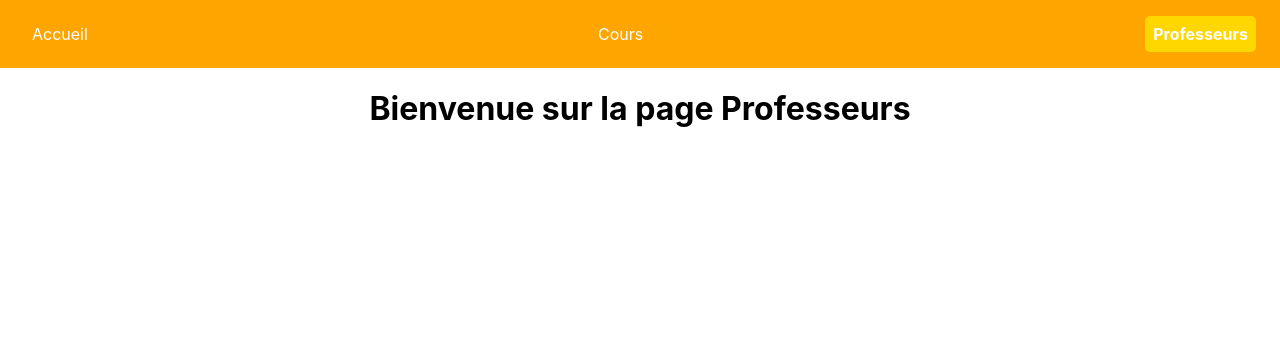
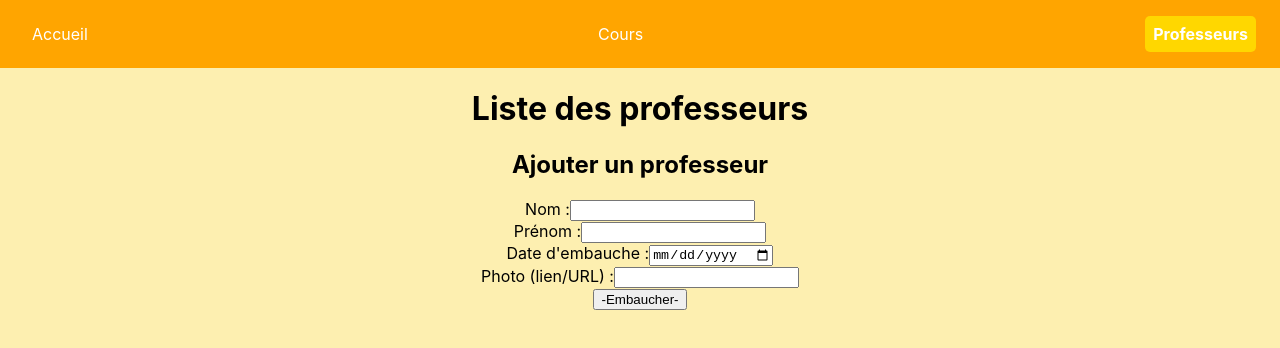
Before and after one commit to MouadMalhoud/Cegep-React, a React (Create React App) app: page /Professeurs in a window 1280 px wide. Shown: the top 348 px of the page. Built offline with nearby package versions, Linux system fonts and the light colour scheme.

Commit message:
FAIT: Ajout du formulaire pour ajouter enseignant

```diff
--- a/src/components/Cours.js
+++ b/src/components/Cours.js
@@ -1,7 +1,8 @@
 import React, { useState } from "react";
+import "../styles/Cours.css";
 
 
-const Cours = () => {
+const Cours = (props) => {
   const [cours, setCours] = useState([]);
   const [professeurs, setProfesseurs] = useState([]);
 
--- a/src/components/Professeurs.js
+++ b/src/components/Professeurs.js
@@ -1,11 +1,68 @@
 import React, { useState } from "react";
 
-const Professeurs = () => {
-    return (
-      <div>
-        <h1>Bienvenue sur la page Professeurs</h1>
-      </div>
-    );
+const Professeurs = (prop) => {
+  const [professeurs, setProfesseurs] = useState([]);
+
+  const [nouveauProfesseur, setNouveauProfesseur] = useState({
+    nom: "",
+    prenom: "",
+    dateEmbauche: "",
+    photo: "",
+  });
+
+  const ChangementHandler = (e) => {
+    setNouveauProfesseur({ ...nouveauProfesseur, [e.target.name]: e.target.value });
   };
 
+  const submitHandler = (e) => {
+    e.preventDefault();
+
+    setProfesseurs([...professeurs, { ...nouveauProfesseur, listeCours: [] }]);
+
+    setNouveauProfesseur({
+      dateEmbauche: "",
+      nom: "",
+      prenom: "",
+      photo: "",
+    });
+  };
+
+  return (
+    <div>
+      <h1>Liste des professeurs</h1>
+      <ul className="liste-professeur">
+        {professeurs.map((p, index) => (
+          <li key={index}>Professeur #{index+1} : {p.prenom} {p.nom}  |  Date d'embauche: {p.dateEmbauche}</li>
+        ))}
+      </ul>
+
+      <h2>Ajouter un professeur</h2>
+      <form onSubmit={submitHandler}>
+        <label>
+          Nom :
+          <input type="text" name="nom" value={nouveauProfesseur.nom} onChange={ChangementHandler} required />
+        </label>
+        <br />
+        <label>
+          Prénom :
+          <input type="text" name="prenom" value={nouveauProfesseur.prenom} onChange={ChangementHandler} required />
+        </label>
+        <br />
+        <label>
+          Date d'embauche :
+          <input type="date" name="dateEmbauche" value={nouveauProfesseur.dateEmbauche} onChange={ChangementHandler} required />
+        </label>
+        <br />
+        <label>
+          Photo (lien/URL) :
+          <input type="text" name="photo" value={nouveauProfesseur.photo} onChange={ChangementHandler} required />
+        </label>
+        <br />
+        <button type="submit">-Embaucher-</button>
+      </form>
+    </div>
+  );
+};
+
+
   export default Professeurs;
--- a/src/styles/Accueil.css
+++ b/src/styles/Accueil.css
@@ -5,7 +5,7 @@
 .desc-detaille-accueil{
     text-align: center;
 }
-.conteneur{
+:root{
     background-color: #fdefb0;
 }
 .separatrice-accueil{
```
Also changed, not shown: src/UI/Card.css (added), src/UI/Card.js (added), src/styles/Cours.css (added).
